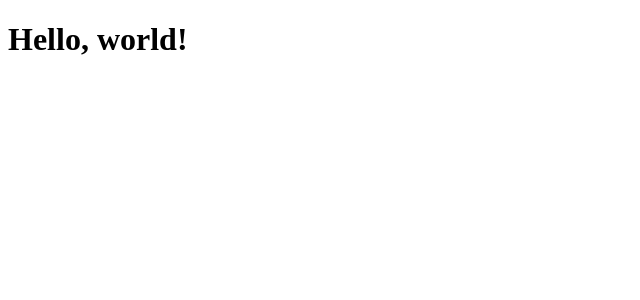
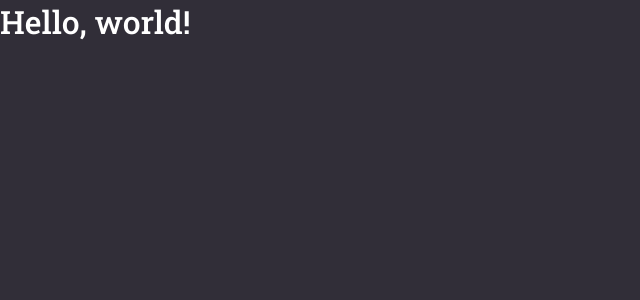
Before and after one commit to fernandohfs/gobarber-web, a React (Create React App) app: page / in a window 1280 px wide. Shown: the top 300 px of the page, without its empty margins (0-640 px from the left). Built offline with nearby package versions, Linux system fonts and the light colour scheme.

Commit message:
:lipstick: Add global styles

```diff
--- a/package.json
+++ b/package.json
@@ -13,6 +13,7 @@
     "react": "^16.13.1",
     "react-dom": "^16.13.1",
     "react-scripts": "3.4.1",
+    "styled-components": "^5.1.1",
     "typescript": "~3.7.2"
   },
   "scripts": {
@@ -34,9 +35,10 @@
     ]
   },
   "devDependencies": {
+    "@types/styled-components": "^5.1.0",
     "@typescript-eslint/eslint-plugin": "^3.0.1",
     "@typescript-eslint/parser": "^3.0.1",
-    "eslint": "^7.1.0",
+    "eslint": "^6.6.0",
     "eslint-config-airbnb": "^18.1.0",
     "eslint-config-prettier": "^6.11.0",
     "eslint-import-resolver-typescript": "^2.0.0",
--- a/public/index.html
+++ b/public/index.html
@@ -8,6 +8,8 @@
   <meta name="theme-color" content="#ff9000" />
 
   <title>GoBarber</title>
+
+  <link href="https://fonts.googleapis.com/css2?family=Roboto+Slab:wght@400;500&display=swap" rel="stylesheet">
 </head>
 
 <body>
--- a/src/App.tsx
+++ b/src/App.tsx
@@ -1,5 +1,12 @@
 import React from 'react';
 
-const App: React.FC = () => <h1>Hello, world!</h1>;
+import GlobalStyle from './styles/global';
+
+const App: React.FC = () => (
+  <>
+    <h1>Hello, world!</h1>
+    <GlobalStyle />
+  </>
+);
 
 export default App;
--- /dev/null
+++ b/src/styles/global.ts
@@ -0,0 +1,29 @@
+import { createGlobalStyle } from 'styled-components';
+
+export default createGlobalStyle`
+  * {
+    margin: 0;
+    padding: 0;
+    box-sizing: border-box;
+    outline: 0;
+  }
+
+  body {
+    background: #312e38;
+    color: #fff;
+    -webkit-font-smoothing: antialiased;
+  }
+
+  body, input, button {
+    font-family: 'Roboto Slab', serif;
+    font-size: '16px';
+  }
+
+  h1, h2, h3, h4, h5, h6, strong {
+    font-weight: 500;
+  }
+
+  button {
+    cursor: pointer;
+  }
+`;
```
Also changed, not shown: 1 other file (tests, documents, lock files or other folders).
